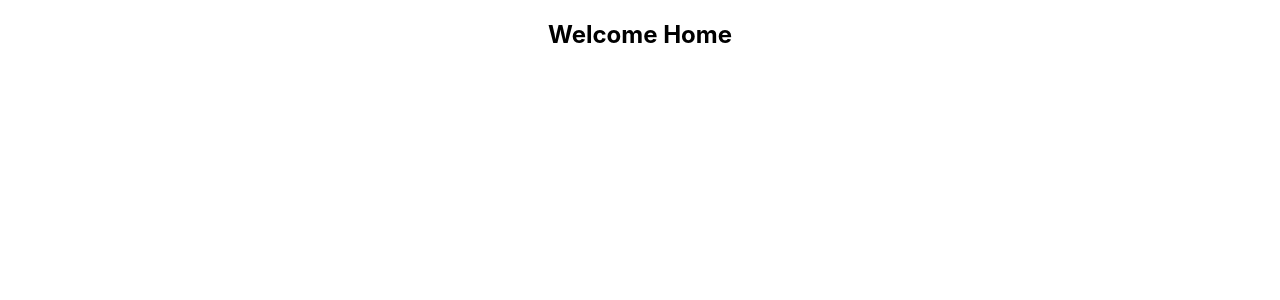
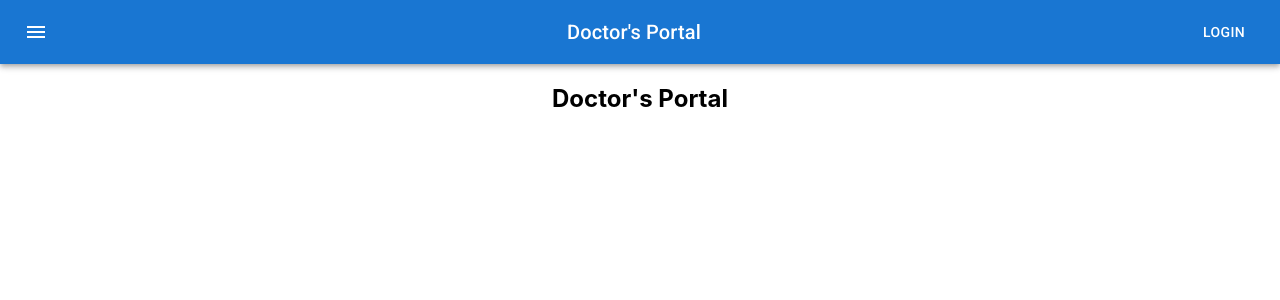
Before and after one commit to olinemoz/dental-clinic, a React (Create React App) app in the folder client/: page / in a window 1280 px wide. Shown: the top 300 px of the page. Built offline with nearby package versions, Linux system fonts and the light colour scheme.

Commit message:
Added Navigation

```diff
--- a/client/src/Pages/Home/Home.js
+++ b/client/src/Pages/Home/Home.js
@@ -1,9 +1,11 @@
 import React from 'react';
+import Navigation from "../Shared/Navigation/Navigation";
 
 const Home = () => {
     return (
         <div>
-             <h2>Welcome Home</h2>
+            <Navigation/>
+             <h2>Doctor's Portal</h2>
         </div>
     );
 };
--- /dev/null
+++ b/client/src/Pages/Shared/Navigation/Navigation.js
@@ -0,0 +1,34 @@
+import React from 'react';
+import AppBar from '@mui/material/AppBar';
+import Box from '@mui/material/Box';
+import Toolbar from '@mui/material/Toolbar';
+import Typography from '@mui/material/Typography';
+import Button from '@mui/material/Button';
+import IconButton from '@mui/material/IconButton';
+import MenuIcon from '@mui/icons-material/Menu';
+
+const Navigation = () => {
+    return (
+        <Box sx={{flexGrow: 1}}>
+            <AppBar position="static">
+                <Toolbar>
+                    <IconButton
+                        size="large"
+                        edge="start"
+                        color="inherit"
+                        aria-label="menu"
+                        sx={{mr: 2}}
+                    >
+                        <MenuIcon/>
+                    </IconButton>
+                    <Typography variant="h6" component="div" sx={{flexGrow: 1}}>
+                        Doctor's Portal
+                    </Typography>
+                    <Button color="inherit">Login</Button>
+                </Toolbar>
+            </AppBar>
+        </Box>
+    );
+};
+
+export default Navigation;
```
